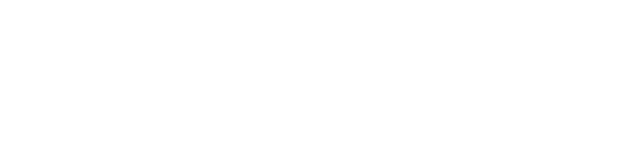
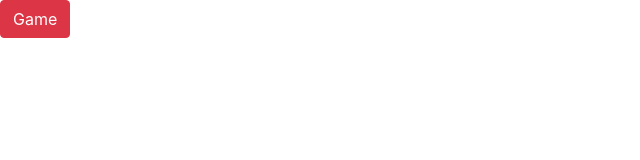
Before and after one commit to rarceneaux/bootstrap, a plain HTML site: page index.html in a window 1280 px wide. Shown: the whole page, without its empty margins (0-640 px from the left). Drawn offline with nearby package versions, Linux system fonts and the light colour scheme.

Commit message:
added btn

```diff
--- a/index.html
+++ b/index.html
@@ -4,14 +4,15 @@
   <meta charset="UTF-8">
   <meta name="viewport" content="width=device-width, initial-scale=1.0">
   <meta http-equiv="X-UA-Compatible" content="ie=edge">
-  <link rel="stylesheet" href="main.css">
+  <link rel="stylesheet" href="https://stackpath.bootstrapcdn.com/bootstrap/4.3.1/css/bootstrap.min.css" integrity="sha384-ggOyR0iXCbMQv3Xipma34MD+dH/1fQ784/j6cY/iJTQUOhcWr7x9JvoRxT2MZw1T" crossorigin="anonymous">
+  <link rel="stylesheet" href="./main.css">
   <title>Bootstrap</title>
 </head>
 <body>
+  <button type="button" class="btn btn-danger">Game</button>
 
 
 
-
-  <script src="main.js"></script>
+  <script src="./main.js"></script>
 </body>
 </html>
```
